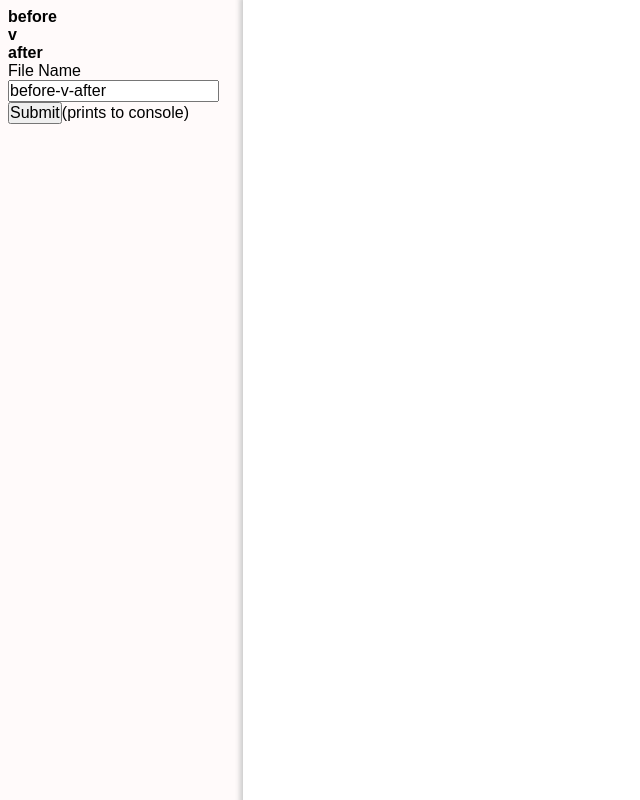
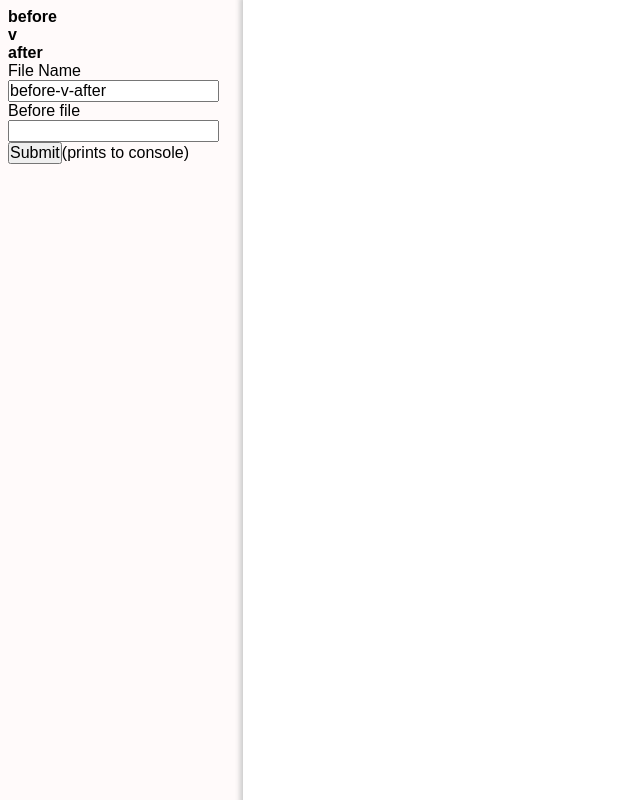
Before and after one commit to qasim/before-after, a website built with Parcel: page index.html in a window 1280 px wide. Shown: the whole page, without its empty margins (0-640 px from the left). Built offline with nearby package versions, Linux system fonts and the light colour scheme.

Commit message:
Add "before" file

```diff
--- a/index.html
+++ b/index.html
@@ -20,6 +20,15 @@
               value=""
             />
           </div>
+          <div>
+            <label for="before--file">Before file</label>
+            <input
+              type="text"
+              name="before--file"
+              id="before--file"
+              value=""
+            />
+          </div>
 
           <div>
             <button id="submit" type="submit">Submit</button>(prints to console)
```
